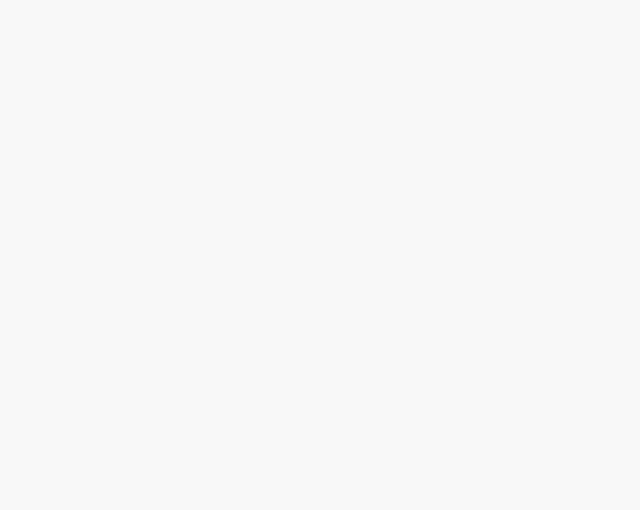
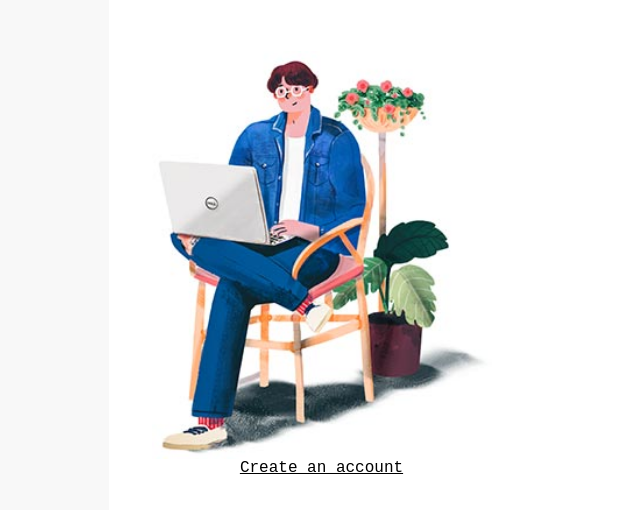
Before and after one commit to manvigautam09/task-management-app-vue, a Vue app: page /#/login in a window 1280 px wide. Shown: the part 136-646 px from the top of the page, without its empty margins (106-746 px from the left). Built offline with nearby package versions, Linux system fonts and the light colour scheme.

Commit message:
signUp logon forms images containers

```diff
--- a/src/Views/Login/index.vue
+++ b/src/Views/Login/index.vue
@@ -1,5 +1,5 @@
 <template>
-  <LoginSignUp />
+  <LoginSignUp formName="Login" link="Create an account" />
 </template>
 <script>
 import LoginSignUp from "../../components/LoginSignUpForm/index.vue";
--- a/src/Views/SignUp/index.vue
+++ b/src/Views/SignUp/index.vue
@@ -1,6 +1,6 @@
 <template>
   <div>
-    <LoginSignUp />
+    <LoginSignUp formName="SignUp" link="I am already member" />
   </div>
 </template>
 <script>
--- /dev/null
+++ b/src/components/LoginSignUpForm/formConstants.js
@@ -0,0 +1,4 @@
+export const FORMCONSTANTS = {
+    LOGIN: "Login",
+    SIGNUP: "SignUp"
+};
--- a/src/components/LoginSignUpForm/index.vue
+++ b/src/components/LoginSignUpForm/index.vue
@@ -1,9 +1,26 @@
 <template>
-  <div class="form-container"></div>
+  <div class="form-container">
+    <div class="form-section">
+      <div class="image-container">
+        <img v-if="formName==='SignUp'" :src="signUpImageUrl" alt="signUpImage" class="form-image" />
+        <img v-else :src="loginImageUrl" alt="loginImage" class="form-image" />
+        <a v-if="formName==='SignUp'" href="/#/login" class="alternate-link">{{link}}</a>
+        <a v-else href="/#/signUp" class="alternate-link">{{link}}</a>
+      </div>
+      <div class="from-wrapper"></div>
+    </div>
+  </div>
 </template>
 <script>
 export default {
-  name: "LoginSignUp"
+  name: "LoginSignUp",
+  props: ["formName", "link"],
+  data() {
+    return {
+      signUpImageUrl: require("../../assets/images/signup-image.jpg"),
+      loginImageUrl: require("../../assets/images/signin-image.jpg")
+    };
+  }
 };
 </script>
 <style lang="scss" scoped>
--- a/src/components/LoginSignUpForm/style.scss
+++ b/src/components/LoginSignUpForm/style.scss
@@ -5,4 +5,27 @@
     align-items: center;
     justify-content: center;
     background: #f8f8f8;
+    .form-section{
+        width:80%;
+        display:flex;
+        padding:75px 0;
+        max-width: 850px;
+        border-radius: 20px;
+        background-color: #fff;
+        .image-container{
+            width:50%;
+            display: flex;
+            flex-direction: column;
+            align-items: center;
+            justify-content: space-between;
+            .form-image{
+                width:80%;
+            }
+            a{
+                color: black;
+                font-size:16px;
+                font-family: monospace;
+            }
+        }
+    }
 }
```
